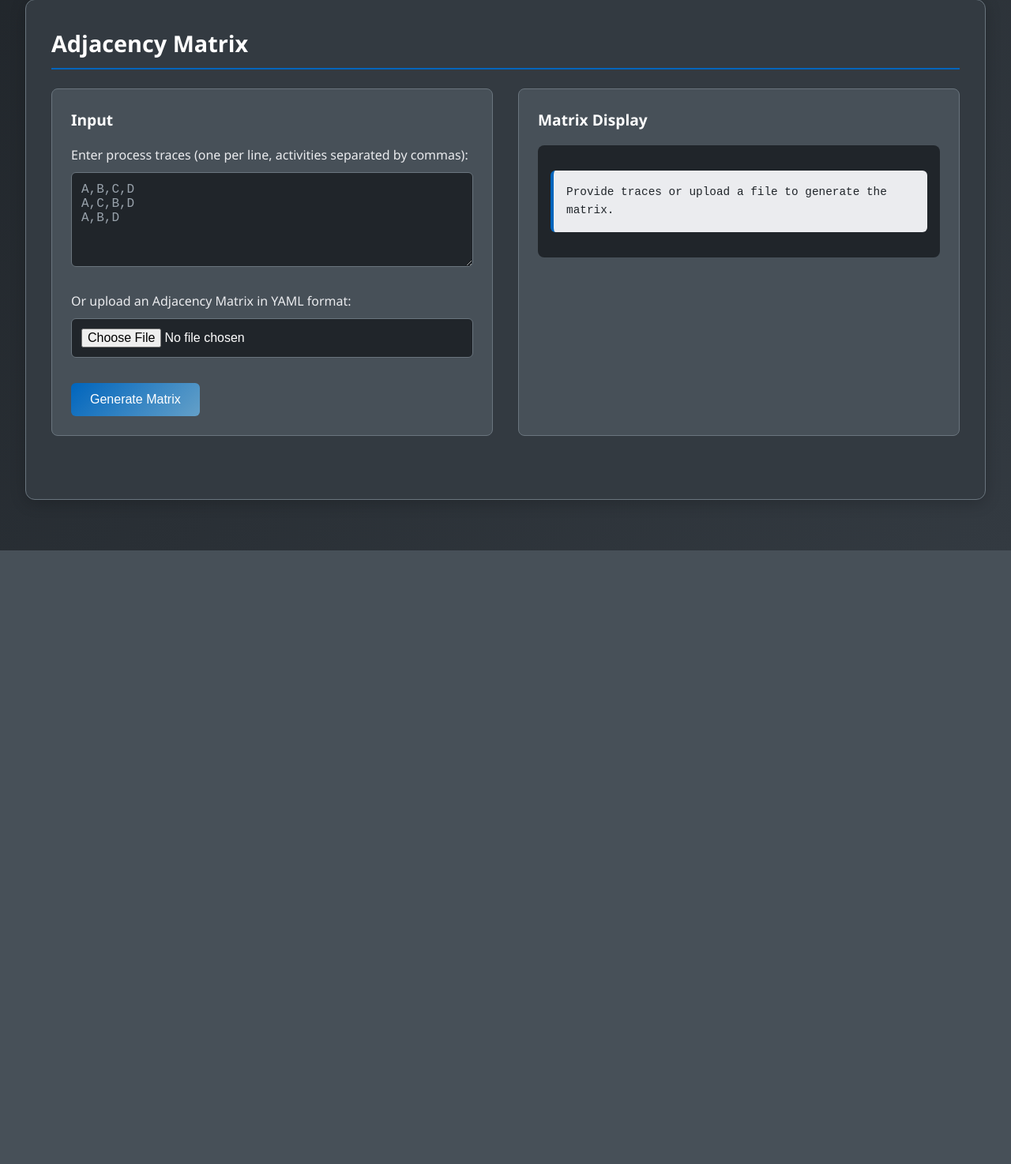
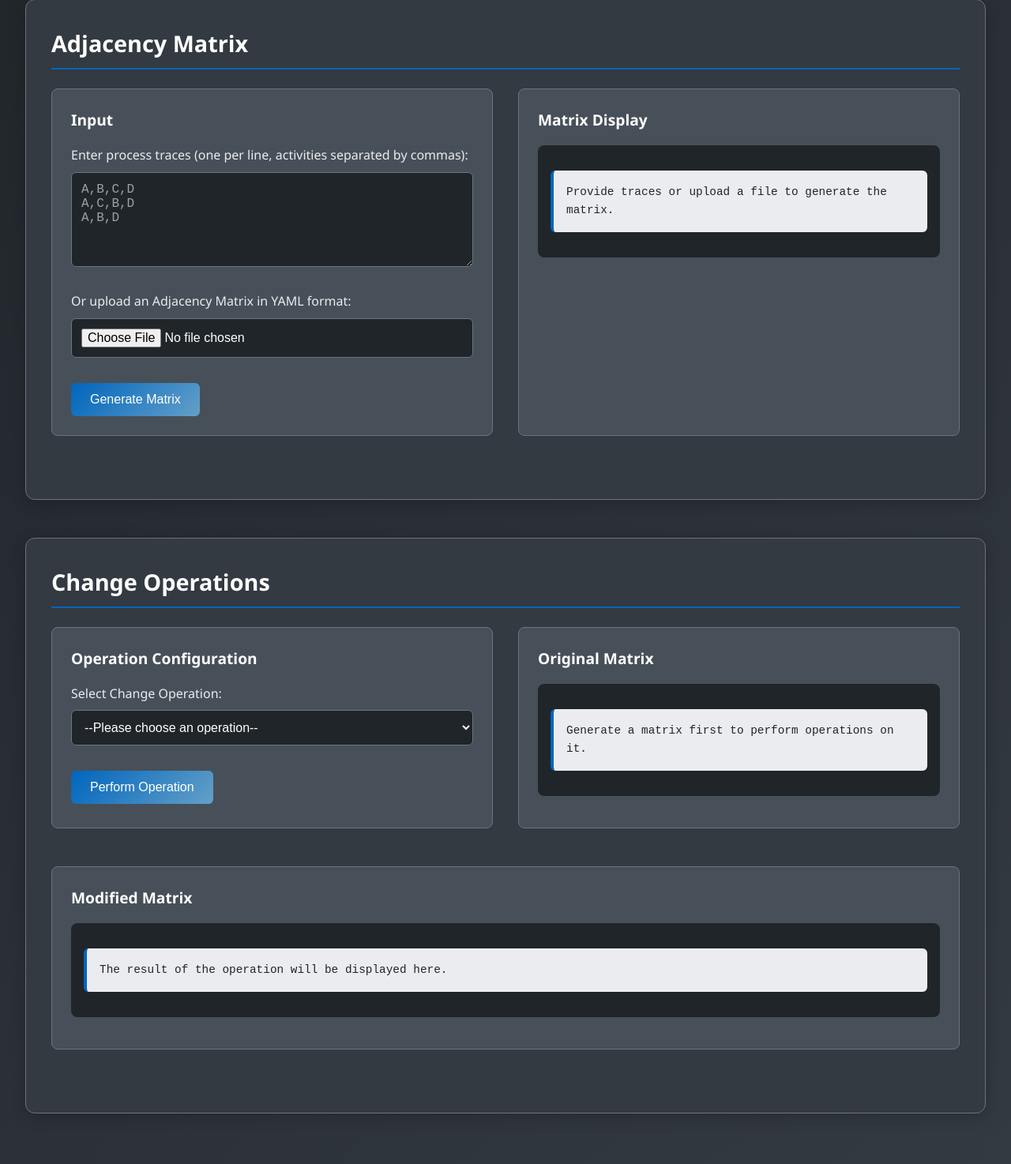
Before and after one commit to INSM-TUM-Teaching/business-process-redesign, a Flask app: page / in a window 1280 px wide. Shown: the part 207-1681 px from the top of the page at 79% size. Before the commit the page ends 904 px from the top, so only its background shows below. Run offline with Flask 3, Linux system fonts and the light colour scheme.

Commit message:
feat: add change operations section with configuration options and display areas for original and modified matrices

```diff
--- a/static/app.js
+++ b/static/app.js
@@ -53,19 +53,21 @@ function fetchAndDisplayMatrix() {
         .then(response => response.json())
         .then(data => {
             if (data.success) {
-                displayMatrix(data);
+                displayMatrix(data, 'matrix-display');
+                displayMatrix(data, 'original-matrix-display');
+                document.getElementById('modified-matrix-display').innerHTML = '<div class="alert alert-info">The result of the operation will be displayed here.</div>';
             } else {
-                matrixDisplay.innerHTML = `<div class="alert alert-danger">Error: ${data.error}</div>`;
+                document.getElementById('matrix-display').innerHTML = `<div class="alert alert-danger">Error: ${data.error}</div>`;
             }
         })
         .catch(error => {
             console.error('Error:', error);
-            matrixDisplay.innerHTML = '<div class="alert alert-danger">Failed to fetch the matrix.</div>';
+            document.getElementById('matrix-display').innerHTML = '<div class="alert alert-danger">Failed to fetch the matrix.</div>';
         });
 }
 
-function displayMatrix(data) {
-    const matrixDisplay = document.getElementById('matrix-display');
+function displayMatrix(data, elementId) {
+    const matrixDisplay = document.getElementById(elementId);
     const activities = data.activities;
     const matrix = data.matrix;
 
@@ -88,8 +90,146 @@ function displayMatrix(data) {
     matrixDisplay.innerHTML = tableHtml;
 }
 
+function updateOperationInputs() {
+    const operation = document.getElementById('change-operation-select').value;
+    const inputsDiv = document.getElementById('operation-inputs');
+    inputsDiv.innerHTML = '';
+
+    switch (operation) {
+        case 'delete':
+            inputsDiv.innerHTML = `
+                <div class="form-group">
+                    <label class="form-label" for="activity">Activity to Delete:</label>
+                    <input type="text" id="activity" class="form-control">
+                </div>`;
+            break;
+        case 'collapse':
+            inputsDiv.innerHTML = `
+                <div class="form-group">
+                    <label class="form-label" for="collapsed_activity">New Collapsed Activity Name:</label>
+                    <input type="text" id="collapsed_activity" class="form-control">
+                </div>
+                <div class="form-group">
+                    <label class="form-label" for="collapse_activities">Activities to Collapse (comma-separated):</label>
+                    <input type="text" id="collapse_activities" class="form-control">
+                </div>`;
+            break;
+        case 'de-collapse':
+            inputsDiv.innerHTML = `
+                <div class="form-group">
+                    <label class="form-label" for="collapsed_activity">Activity to De-collapse:</label>
+                    <input type="text" id="collapsed_activity" class="form-control">
+                </div>
+                <div class="form-group">
+                    <label class="form-label" for="collapsed_matrix_file">Collapsed Matrix (YAML):</label>
+                    <input type="file" id="collapsed_matrix_file" class="form-control" accept=".yaml,.yml">
+                </div>`;
+            break;
+        case 'modify':
+            inputsDiv.innerHTML = `
+                <div class="form-group">
+                    <label class="form-label" for="activity_to_modify">Activity to Modify:</label>
+                    <input type="text" id="activity_to_modify" class="form-control">
+                </div>
+                <div class="form-group">
+                    <label class="form-label" for="new_activity_name">New Activity Name:</label>
+                    <input type="text" id="new_activity_name" class="form-control">
+                </div>`;
+            break;
+        case 'replace':
+            inputsDiv.innerHTML = `
+                <div class="form-group">
+                    <label class="form-label" for="old_activity">Activity to Replace:</label>
+                    <input type="text" id="old_activity" class="form-control">
+                </div>
+                <div class="form-group">
+                    <label class="form-label" for="new_activity">New Activity:</label>
+                    <input type="text" id="new_activity" class="form-control">
+                </div>`;
+            break;
+        case 'skip':
+            inputsDiv.innerHTML = `
+                <div class="form-group">
+                    <label class="form-label" for="activity_to_skip">Activity to Skip:</label>
+                    <input type="text" id="activity_to_skip" class="form-control">
+                </div>`;
+            break;
+        case 'swap':
+            inputsDiv.innerHTML = `
+                <div class="form-group">
+                    <label class="form-label" for="activity1">Activity 1:</label>
+                    <input type="text" id="activity1" class="form-control">
+                </div>
+                <div class="form-group">
+                    <label class="form-label" for="activity2">Activity 2:</label>
+                    <input type="text" id="activity2" class="form-control">
+                </div>`;
+            break;
+    }
+}
+
+function performChangeOperation() {
+    const operation = document.getElementById('change-operation-select').value;
+    const formData = new FormData();
+    formData.append('operation', operation);
+
+    switch (operation) {
+        case 'delete':
+            formData.append('activity', document.getElementById('activity').value);
+            break;
+        case 'collapse':
+            formData.append('collapsed_activity', document.getElementById('collapsed_activity').value);
+            formData.append('collapse_activities', document.getElementById('collapse_activities').value.split(',').map(s => s.trim()));
+            break;
+        case 'de-collapse':
+            formData.append('collapsed_activity', document.getElementById('collapsed_activity').value);
+            formData.append('collapsed_matrix_file', document.getElementById('collapsed_matrix_file').files[0]);
+            break;
+        case 'modify':
+            formData.append('activity_to_modify', document.getElementById('activity_to_modify').value);
+            formData.append('new_activity_name', document.getElementById('new_activity_name').value);
+            break;
+        case 'replace':
+            formData.append('old_activity', document.getElementById('old_activity').value);
+            formData.append('new_activity', document.getElementById('new_activity').value);
+            break;
+        case 'skip':
+            formData.append('activity_to_skip', document.getElementById('activity_to_skip').value);
+            break;
+        case 'swap':
+            formData.append('activity1', document.getElementById('activity1').value);
+            formData.append('activity2', document.getElementById('activity2').value);
+            break;
+        default:
+            alert('Please select an operation.');
+            return;
+    }
+
+    const modifiedMatrixDisplay = document.getElementById('modified-matrix-display');
+    modifiedMatrixDisplay.innerHTML = '<div class="alert alert-info"><span class="loading"></span> Performing operation...</div>';
+
+    fetch('/api/change_operation', {
+        method: 'POST',
+        body: formData
+    })
+    .then(response => response.json())
+    .then(data => {
+        if (data.success) {
+            displayMatrix(data.original_matrix, 'original-matrix-display');
+            displayMatrix(data.modified_matrix, 'modified-matrix-display');
+        } else {
+            modifiedMatrixDisplay.innerHTML = `<div class="alert alert-danger">Error: ${data.error}</div>`;
+        }
+    })
+    .catch(error => {
+        console.error('Error:', error);
+        modifiedMatrixDisplay.innerHTML = '<div class="alert alert-danger">An unexpected error occurred.</div>';
+    });
+}
+
+
 // Initialize page
 document.addEventListener('DOMContentLoaded', function() {
-    // Set up any additional initialization
+    document.getElementById('change-operation-select').addEventListener('change', updateOperationInputs);
     console.log('Business Process Redesign Tool initialized');
 });
--- a/templates/home.html
+++ b/templates/home.html
@@ -42,4 +42,49 @@
     </div>
 </div>
 
+<div id="change-operations" class="tab-content active" style="margin-top: 20px;">
+    <div class="container">
+        <h2 class="section-title">Change Operations</h2>
+        <div class="grid grid-2">
+            <div class="card">
+                <h3 class="card-title">Operation Configuration</h3>
+                <div class="form-group">
+                    <label class="form-label" for="change-operation-select">Select Change Operation:</label>
+                    <select id="change-operation-select" class="form-control">
+                        <option value="">--Please choose an operation--</option>
+                        <option value="delete">Delete Activity</option>
+                        <option value="collapse">Collapse Activities</option>
+                        <option value="modify">Modify Activity</option>
+                        <option value="replace">Replace Activity</option>
+                        <option value="skip">Skip Activity</option>
+                        <option value="swap">Swap Activities</option>
+                    </select>
+                </div>
+                <div id="operation-inputs"></div>
+                <div class="btn-group">
+                    <button class="btn btn-primary" onclick="performChangeOperation()">Perform Operation</button>
+                </div>
+            </div>
+            <div class="card">
+                <h3 class="card-title">Original Matrix</h3>
+                <div class="matrix-display" id="original-matrix-display">
+                    <div class="alert alert-info">
+                        Generate a matrix first to perform operations on it.
+                    </div>
+                </div>
+            </div>
+        </div>
+        <div class="grid grid-1" style="margin-top: 20px;">
+            <div class="card">
+                <h3 class="card-title">Modified Matrix</h3>
+                <div class="matrix-display" id="modified-matrix-display">
+                    <div class="alert alert-info">
+                        The result of the operation will be displayed here.
+                    </div>
+                </div>
+            </div>
+        </div>
+    </div>
+</div>
+
 {% endblock %}
```
